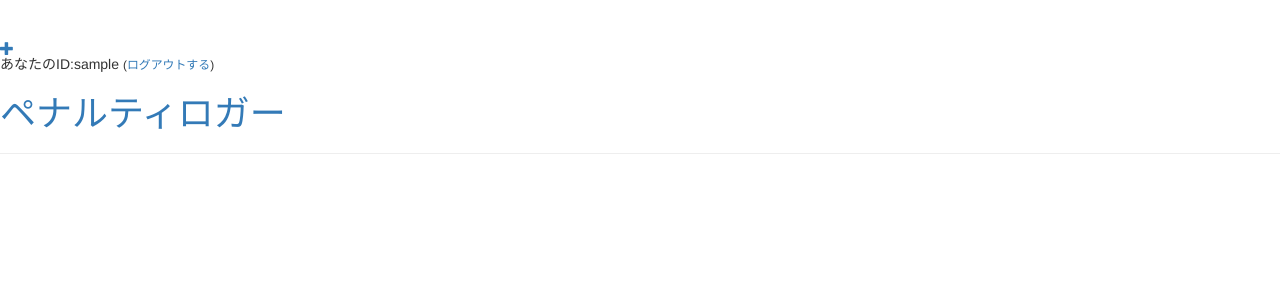
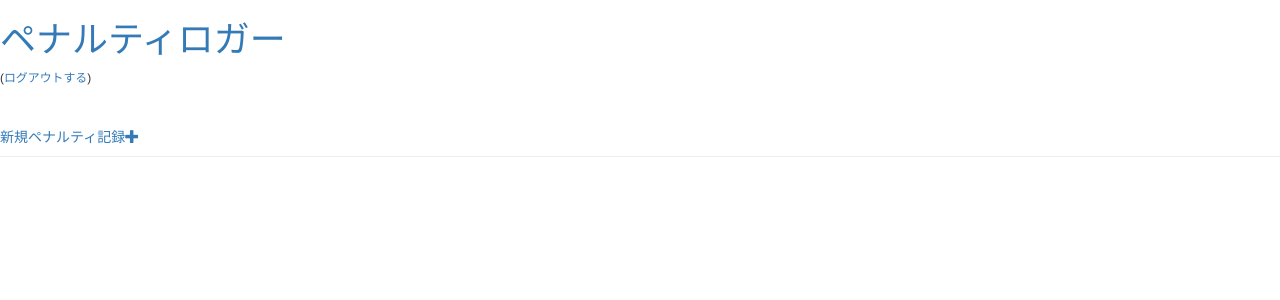
Before and after one commit to saitoa818/penaltylogger, a Django app: page / in a window 1280 px wide. Shown: the top 300 px of the page. Run offline with Django 3.2, Linux system fonts and the light colour scheme; the visitor is signed in with stand-in values (Sample User, id 1); some libraries are stand-ins or nearby versions.

```diff
--- a/templates/penaltylogger/base.html
+++ b/templates/penaltylogger/base.html
@@ -8,14 +8,14 @@
         <link rel="stylesheet" href="{% static 'css/penaltylogger.css' %}">
     </head>
     <body>
+            <h1><a href="/">ペナルティロガー</a></h1>
+            <p class="top-menu"><small>(<a href="{% url 'logout' %}">ログアウトする</a>)</small></p>
             <div class="page-header">
                 {% if user.is_authenticated %}
-                <a href="{% url 'log_new' %}" class="top-menu"><span class="glyphicon glyphicon-plus"></span></a>
-                <p class="top-menu">あなたのID:{{ user.username }} <small>(<a href="{% url 'logout' %}">ログアウトする</a>)</small></p>
+                <a href="{% url 'log_new' %}" class="top-menu">新規ペナルティ記録<span class="glyphicon glyphicon-plus"></span></a>
             {% else %}
                 <a href="{% url 'login' %}" class="top-menu"><span class="glyphicon glyphicon-lock"></span></a>
             {% endif %}
-            <h1><a href="/">ペナルティロガー</a></h1>
         </div>
         <div class="content container">
             <div class="row">
```
Also changed, not shown: penaltylogger/migrations/0001_initial.py.
